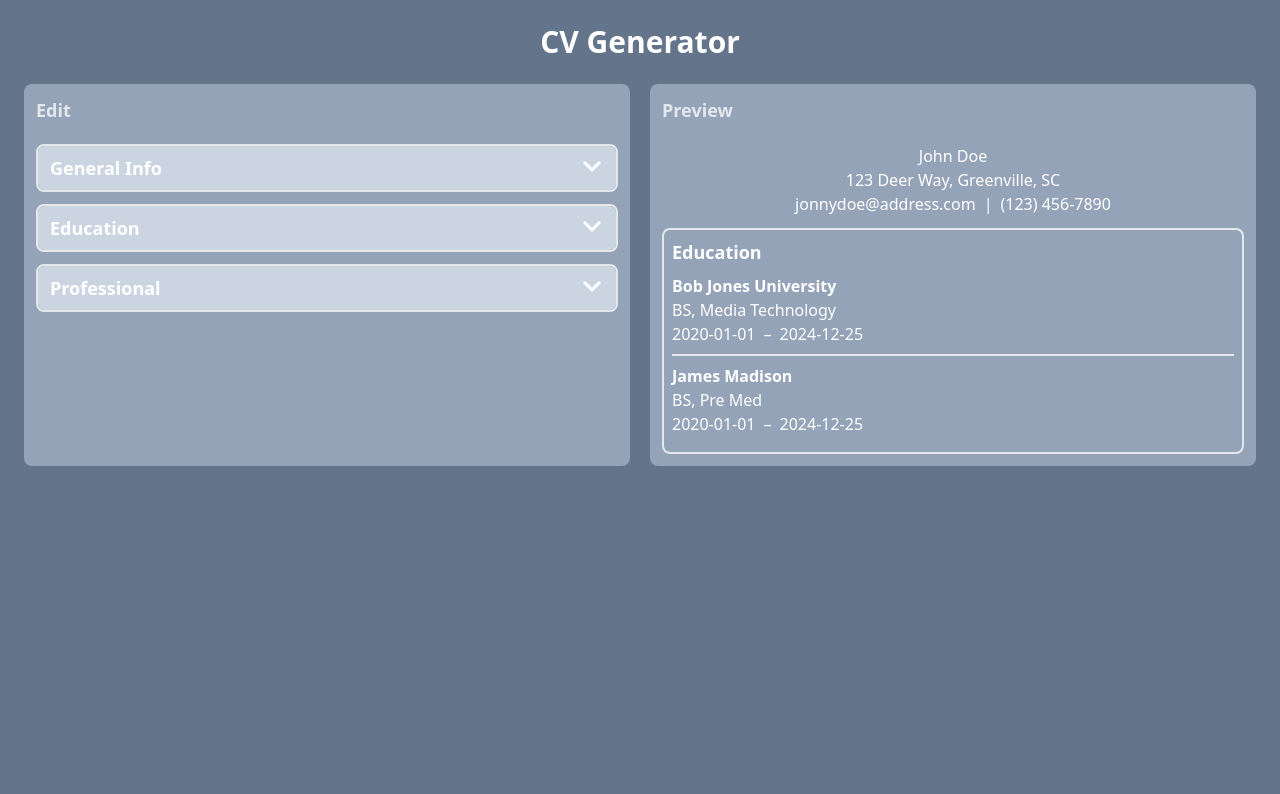
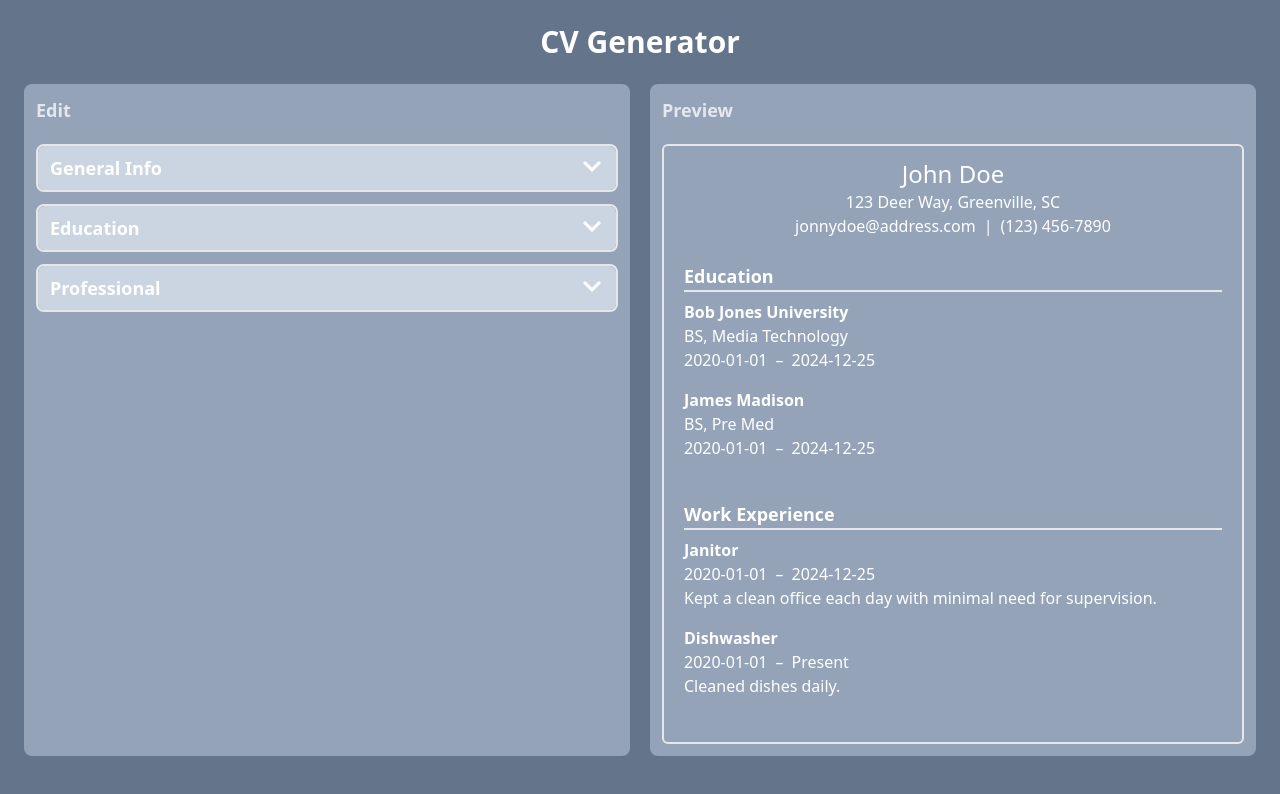
Before and after one commit to ethanwhall389/cv-application, a React (Vite) app: page / in a window 1280 px wide. Shown: the top 794 px of the page. Built offline with nearby package versions, Linux system fonts and the light colour scheme.

Commit message:
Add display professional section

```diff
--- a/src/App.jsx
+++ b/src/App.jsx
@@ -10,6 +10,7 @@ import EditProfessional from './components/edit/edit-professional'
 import Accordion from './components/edit/accordion'
 import DisplayGenInfo from './components/preview/display-gen-info'
 import DisplayEducation from './components/preview/display-education'
+import DisplayProfessional from './components/preview/display-professional'
 
 
 function App() {
@@ -20,8 +21,9 @@ function App() {
 
   return (
   <div className='w-screen h-screen bg-slate-500 p-6'>
+    <div className='max-w-2xl mx-auto lg:max-w-7xl'>
       <h1 className='text-3xl font-bold mb-6'>CV Generator</h1>
-    <div className='flex gap-5'>
+      <div className='flex flex-col gap-5 lg:flex-row'>
         <Panel title={'Edit'}>
 
           <Accordion title='General Info' index={0} setIndex={setActiveAccordion} isOpen={activeAccordionIndex === 0}>
@@ -34,20 +36,21 @@ function App() {
             onChangeEducationData={setEducationData}
             />
           </Accordion>
-
           <Accordion title='Professional' index={2} setIndex={setActiveAccordion} isOpen={activeAccordionIndex === 2}>
             <EditProfessional
             professionalData={professionalData}
             onChangeProfessional={setProfessionalData}
             />
           </Accordion>
-
         </Panel>
-
         <Panel title={'Preview'}>
+          <div className='border-2 rounded-md p-3'>
             <DisplayGenInfo personalData={personalData}/>
             <DisplayEducation data={educationData}/>
+            <DisplayProfessional data={professionalData}/>
+          </div>
         </Panel>
+      </div>
     </div>
   </div>
   )
--- a/src/components/preview/display-education.jsx
+++ b/src/components/preview/display-education.jsx
@@ -2,8 +2,8 @@ export default function DisplayEducation({ data }) {
 
     return (
 
-        <div className="border-2 rounded-lg p-2 text-start">
-            <h2 className="text-lg font-bold">Education</h2>
+        <div className="p-2 my-4 text-start">
+            <h2 className="text-lg font-bold border-b-2">Education</h2>
             {data.map( (entry, index) => (
                 <DisplayEntry key={entry.id} entryData={entry} length={data.length} index={index}/>
             ))}
@@ -11,15 +11,10 @@ export default function DisplayEducation({ data }) {
     )
 }
 
-function DisplayEntry({ entryData, length, index }) {
-
-    let bottomBorder = '';
-    if (length > 1) {
-        index !== length-1 ? bottomBorder = 'border-b-2' : '';
-    }
+function DisplayEntry({ entryData }) {
 
     return (
-        <div className={`flex flex-col items-start ${bottomBorder} py-2`}>
+        <div className='flex flex-col items-start py-2'>
             <h2 className="text-md font-bold">{entryData.schoolName}</h2>
             <div>
                 <span>{entryData.degree}, </span>
--- a/src/components/preview/display-gen-info.jsx
+++ b/src/components/preview/display-gen-info.jsx
@@ -2,7 +2,7 @@ export default function DisplayGenInfo({personalData}) {
 
     return (
         <div>
-            <h2>{personalData.name}</h2>
+            <h2 className="text-2xl">{personalData.name}</h2>
             <p>{personalData.address}</p>
             <div className="flex justify-center gap-2">
                 <p>{personalData.email}</p>
--- /dev/null
+++ b/src/components/preview/display-professional.jsx
@@ -0,0 +1,32 @@
+export default function DisplayProfessional({ data }) {
+
+    return (
+
+        <div className="p-2 my-4 text-start">
+            <h2 className="text-lg font-bold border-b-2">Work Experience</h2>
+            {data.map( (job, index) => (
+                <DisplayJob key={job.id} jobData={job} length={data.length} index={index}/>
+            ))}
+            {/* {data.map( (entry, index) => (
+                <DisplayEntry key={entry.id} entryData={entry} length={data.length} index={index}/>
+            ))} */}
+        </div>
+    )
+}
+
+
+function DisplayJob({ jobData }) {
+
+    return (
+        <div className='flex flex-col items-start py-2'>
+            <h2 className="text-md font-bold">{jobData.jobTitle}</h2>
+            <div className="flex gap-2">
+                <p>{jobData.startDate}</p>
+                <span>&ndash;</span>
+                <p>{jobData.current === true ? 'Present' : jobData.endDate}</p>
+            </div>
+            <p>{jobData.responsibilities}</p>
+        </div>
+    )
+
+}
```
Lines whose indentation alone changed are shown as unchanged.
